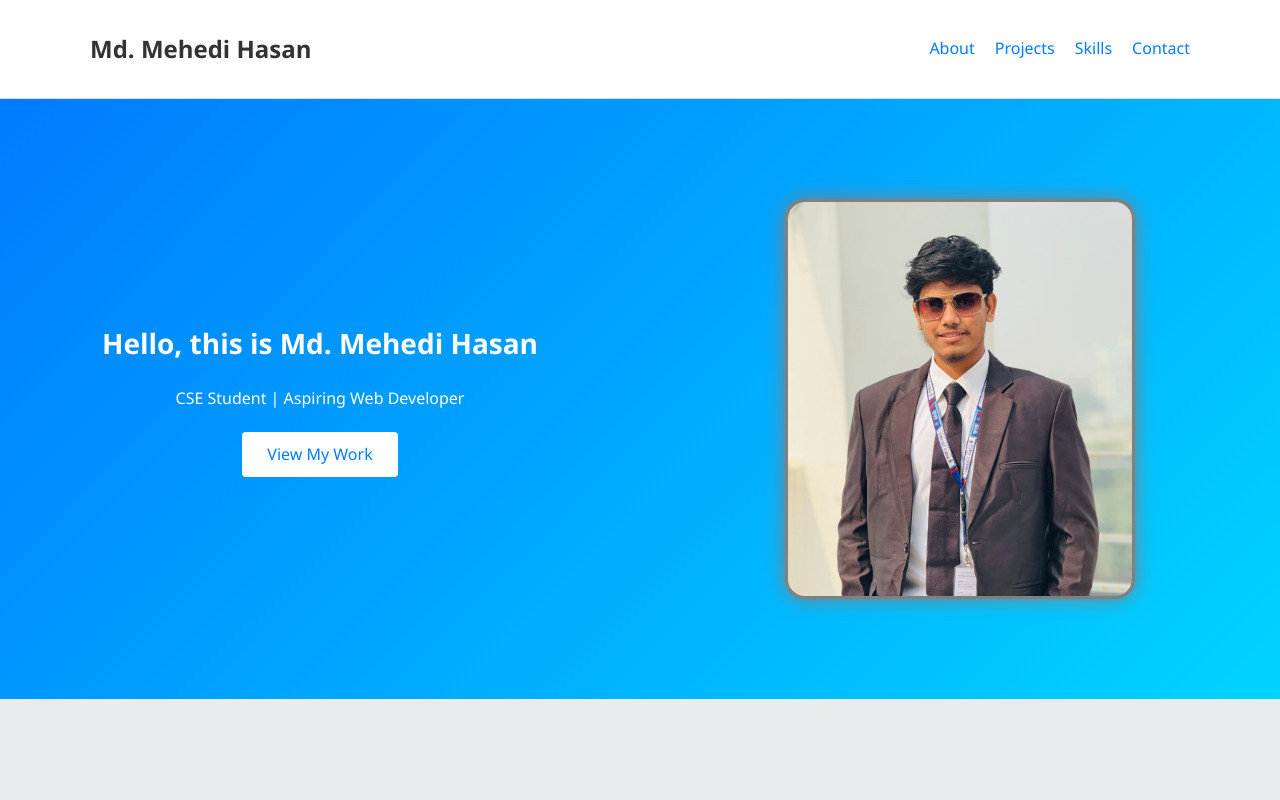
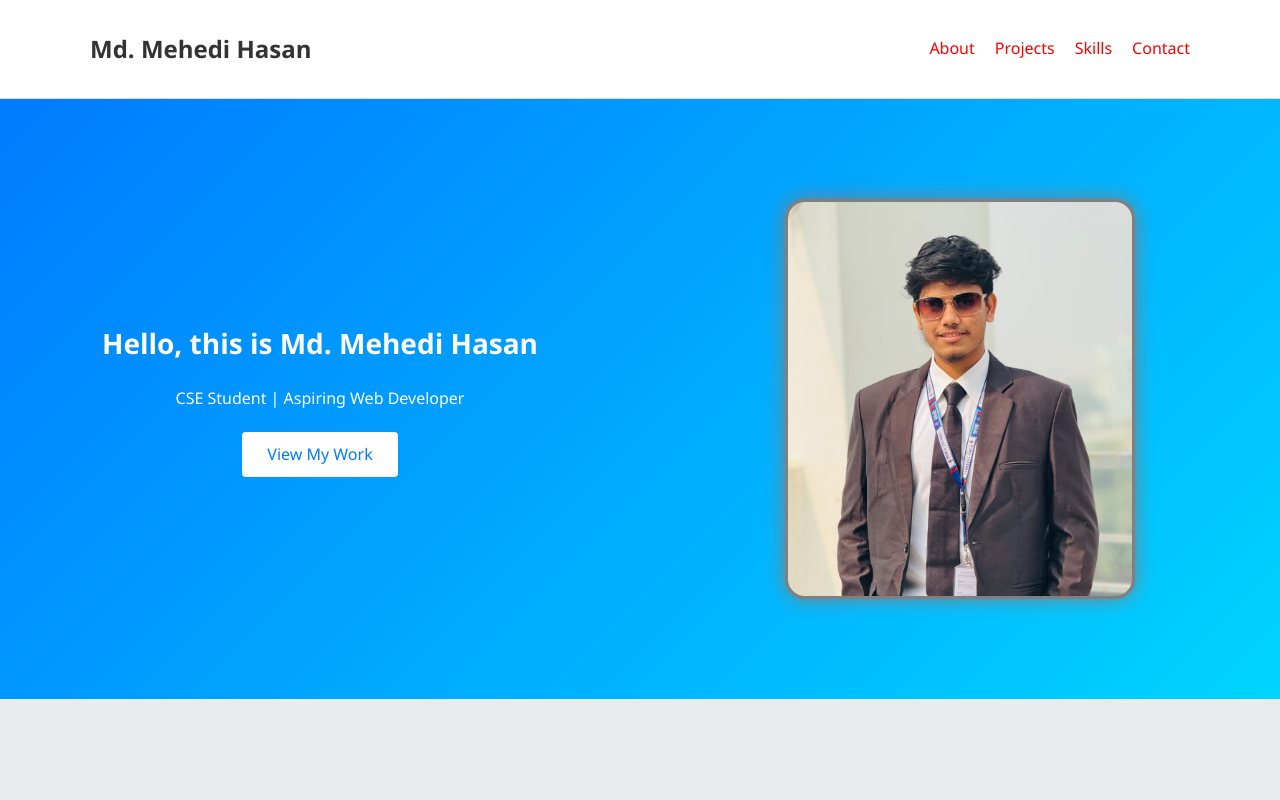
Before and after one commit to mehedi3979/mehedi-portfolio, a plain HTML site: page index.html in a window 1280 px wide. Shown: the top 800 px of the page. Drawn offline with Linux system fonts and the light colour scheme.

Commit message:
Update index.css

```diff
--- a/index.css
+++ b/index.css
@@ -7,10 +7,10 @@ body {
   font-family: 'Segoe UI', sans-serif;
   line-height: 1.6;
   color: #333;
-  background-color: #f4f4f4;
+  background-color: pink;
 }
 a {
-  color: #007bff;
+  color: red;
   text-decoration: none;
 }
 .container {
```
